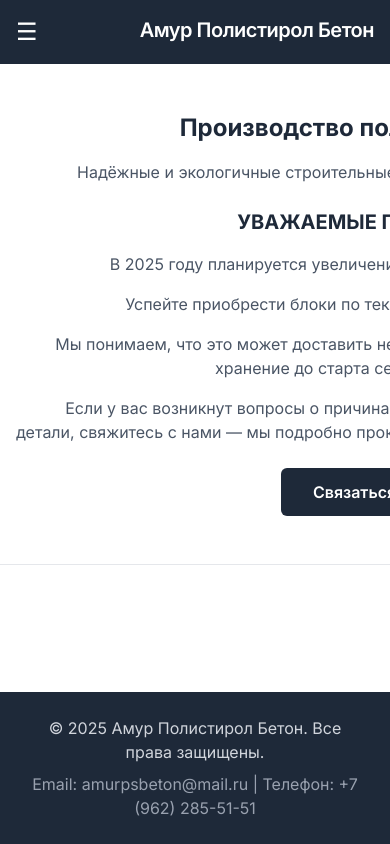
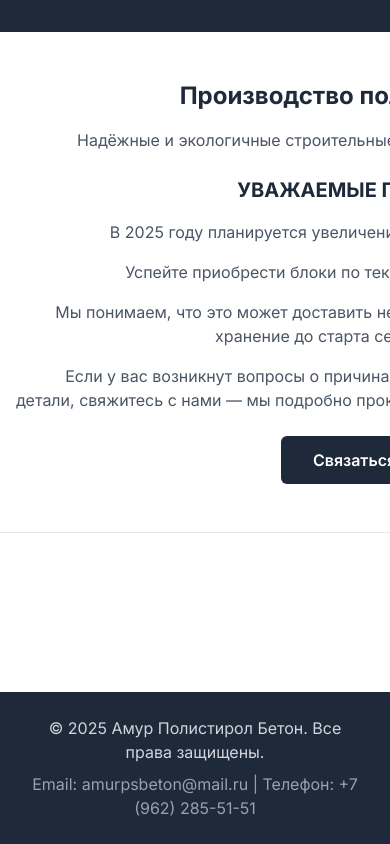
Before and after one commit to artstyleplaystyle/AmurPolystirolBeton-demo, a React (Vite) app: page / in a window 390 px wide. Shown: the top 844 px of the page. Built offline with nearby package versions, Linux system fonts and the light colour scheme.

Commit message:
Header update

```diff
--- a/src/components/Header.tsx
+++ b/src/components/Header.tsx
@@ -8,26 +8,6 @@ const Header: React.FC = () => {
   return (
     <header className="bg-gray-800 text-white p-4 shadow-md">
       <div className="container mx-auto flex flex-col md:flex-row justify-between items-center">
-        {/* Кнопка гамбургера для мобильных */}
-        <div className="flex justify-between w-full md:hidden">
-          <button
-            className="text-2xl focus:outline-none"
-            onClick={() => setIsOpen(!isOpen)}
-          >
-            {isOpen ? '✕' : '☰'}
-          </button>
-          <motion.h1
-            className="text-xl font-semibold tracking-tight"
-            initial={{ opacity: 0, x: -50 }}
-            animate={{ opacity: 1, x: 0 }}
-            transition={{ duration: 0.5 }}
-          >
-            <Link to="/" className="hover:text-blue-300 transition-colors">
-              Амур Полистирол Бетон
-            </Link>
-          </motion.h1>
-        </div>
-        {/* Заголовок для десктопов */}
         <motion.h1
           className="hidden md:block  md:text-2xl font-semibold tracking-tight"
           initial={{ opacity: 0, x: -50 }}
```
